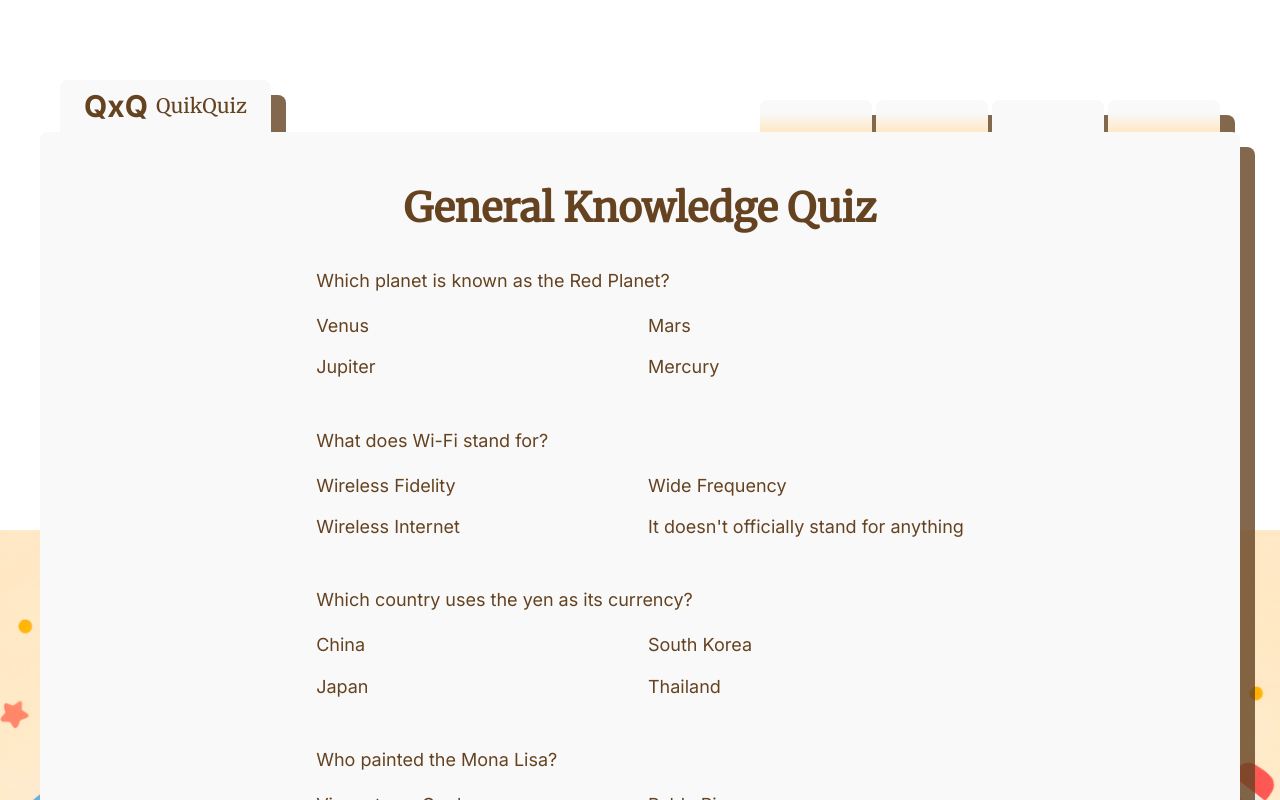
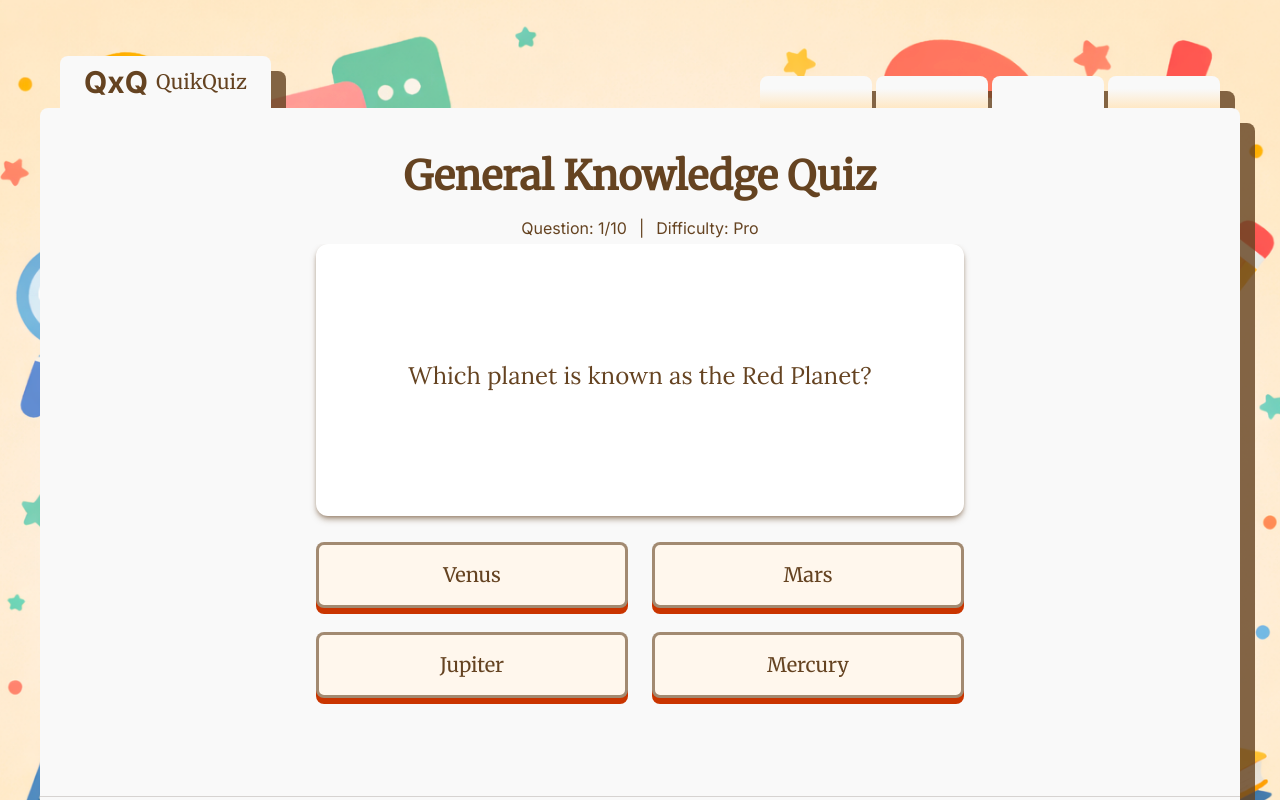
Before and after one commit to vsbron/quikquiz-2026-nextjs, a Next.js app: page /quiz/general in a window 1280 px wide. Both pictures are taken after a click on the button "Casual". Shown: the top 800 px of the page. Built offline with nearby package versions, Linux system fonts and the light colour scheme.

Commit message:
Add UI for Quiz questions

```diff
--- a/app/layout.tsx
+++ b/app/layout.tsx
@@ -37,10 +37,10 @@ export default function RootLayout({
       <body
         className={`${merriweather.variable} ${lora.variable} ${inter.variable} antialiased max-sm:min-h-screen`}
       >
-        <div className="w-full sm:w-150 md:w-180 lg:w-240 xl:w-300 mx-auto sm:mt-10 sm:mb-10 lg:mt-20">
+        <div className="w-full sm:w-150 md:w-180 lg:w-240 xl:w-300 mx-auto sm:mt-10 sm:mb-10 lg:mt-14">
           <Header />
           <Wrapper>
-            <div className="pt-12 pb-16 px-12 sm:min-h-[70dvh] flex-center flex-col">
+            <div className="pt-10 pb-16 px-12 sm:min-h-[70dvh] flex-center items-stretch! flex-col">
               {children}
             </div>
             <Footer />
--- a/components/QuestionsDisplay.tsx
+++ b/components/QuestionsDisplay.tsx
@@ -1,22 +1,86 @@
+import Link from "next/link";
 import Image from "next/image";
+import { useState } from "react";
+
+import Button from "@/components/ui/Button";
 
 function QuestionsDisplay({ questions }: { questions: Question[] }) {
+  // Set state value for current question
+  const [currentIndex, setCurrentIndex] = useState(0);
+
+  // Conditional return if the quiz is completed
+  if (currentIndex >= questions.length)
+    return (
+      <div className="text-center">
+        <h2 className="text-2xl">Congratulations ✨</h2>
+        <p>
+          You have reached the end of the quiz.
+          <br />
+          Great job sticking with it and answering all the questions.
+        </p>
+        <p>
+          Your results are ready. Visit the results page to view your final
+          score and see an overall summary of your performance in the quiz.
+        </p>
+        <Button small asChild className="mt-5">
+          <Link href="/">Check my results</Link>
+        </Button>
+      </div>
+    );
+
   // Returned JSX
   return (
-    <div className="flex flex-col gap-12">
-      {questions.map(({ question, answers, image }) => (
-        <div key={question}>
-          <h2 className="mb-5">{question}</h2>
-          {/* {image && (
-            <Image src={image} width={400} height={250} alt={question} />
-          )} */}
-          <div className="grid grid-cols-2 gap-4">
-            {answers.map((answer) => (
-              <div key={answer}>{answer}</div>
-            ))}
-          </div>
+    <div className="relative w-full mx-auto">
+      <div className="flex justify-center gap-3 mb-1 text-base">
+        <span>
+          Question: {currentIndex + 1}/{questions.length}
+        </span>
+        <span>|</span>
+        <span>Difficulty: Pro</span>
+      </div>
+      <div className="overflow-hidden -mx-3">
+        <div
+          className="flex transition-transform duration-700 ease-in-out max-w-2xl mx-auto"
+          style={{ transform: `translateX(-${currentIndex * 100}%)` }}
+        >
+          {questions.map(({ question, image, answers }, i) => (
+            <div
+              key={question}
+              className={`w-full shrink-0 px-3 transition-opacity duration-700 ${
+                i === currentIndex ? "opacity-100" : "opacity-0"
+              }`}
+            >
+              <div className="bg-white rounded-xl h-68 flex-center shadow-md shadow-chocolate/50 pt-3 pb-5 px-8 mb-8">
+                <div>
+                  <h2 className="text-2xl font-lora">{question}</h2>
+                  {image && (
+                    <Image
+                      src="/bg.png"
+                      className="mt-2 mx-auto"
+                      width={300}
+                      height={200}
+                      alt={question}
+                    />
+                  )}
+                </div>
+              </div>
+
+              <div className="grid grid-cols-2 gap-6 content-stretch justify-stretch items-stretch">
+                {answers.map((answer) => (
+                  <Button
+                    key={answer}
+                    small
+                    onClick={() => setCurrentIndex((i) => i + 1)}
+                    className="text-xl!"
+                  >
+                    {answer}
+                  </Button>
+                ))}
+              </div>
+            </div>
+          ))}
         </div>
-      ))}
+      </div>
     </div>
   );
 }
--- a/components/QuizSection.tsx
+++ b/components/QuizSection.tsx
@@ -1,9 +1,9 @@
 "use client";
 import { useState } from "react";
 
+import QuestionsDisplay from "@/components/QuestionsDisplay";
 import Button from "@/components/ui/Button";
 import SectionTitle from "@/components/ui/SectionTitle";
-import QuestionsDisplay from "./QuestionsDisplay";
 
 function QuizSection({ questions }: { questions: QuestionsPack }) {
   // Create state value for Difficulty
@@ -17,13 +17,16 @@ function QuizSection({ questions }: { questions: QuestionsPack }) {
   // Returned JSX
   return (
     <section>
-      <SectionTitle>{`${questions.title} Quiz`}</SectionTitle>
+      <SectionTitle className="mb-3!">{`${questions.title} Quiz`}</SectionTitle>
       {difficulty ? (
         <QuestionsDisplay questions={questions.difficulties[difficulty]} />
       ) : (
         <div>
-          <div>Please select the Difficulty</div>
-          <div className="flex gap-6 mt-8">
+          <p>{questions.description}</p>
+          <div className="text-center mt-12 text-xl">
+            Please select the Difficulty
+          </div>
+          <div className="flex gap-6 mt-8 justify-center">
             <Button onClick={() => buttonHandler("casual")}>Casual</Button>
             <Button onClick={() => buttonHandler("moderate")}>Moderate</Button>
             <Button onClick={() => buttonHandler("pro")}>Pro</Button>
--- a/components/ui/Button.tsx
+++ b/components/ui/Button.tsx
@@ -30,7 +30,7 @@ function Button({
       onClick={onClick}
     >
       <span
-        className={`${small ? spanSmall : spanBig} block rounded-lg bg-orange-50 border-3 border-chocolate/60 group-active:-translate-y-0.5 transition-transform ${!asChild && "sm:px-5 sm:py-4"}`}
+        className={`${small ? spanSmall : spanBig} h-full flex-center rounded-lg bg-orange-50 border-3 border-chocolate/60 group-active:-translate-y-0.5 transition-transform ${!asChild && "sm:px-5 sm:py-4"}`}
       >
         {children}
       </span>
--- a/components/ui/SectionTitle.tsx
+++ b/components/ui/SectionTitle.tsx
@@ -1,7 +1,16 @@
-function SectionTitle({ children }: { children: string }) {
+// Props interface
+interface SectionTitleProps {
+  children: string;
+  className?: string;
+}
+
+// The component
+function SectionTitle({ children, className = "" }: SectionTitleProps) {
   // Returned JSX
   return (
-    <h1 className="font-merriweather text-[40px] font-bold text-center mb-8">
+    <h1
+      className={`font-merriweather text-[40px] font-bold text-center mb-8 ${className}`}
+    >
       {children}
     </h1>
   );
```
